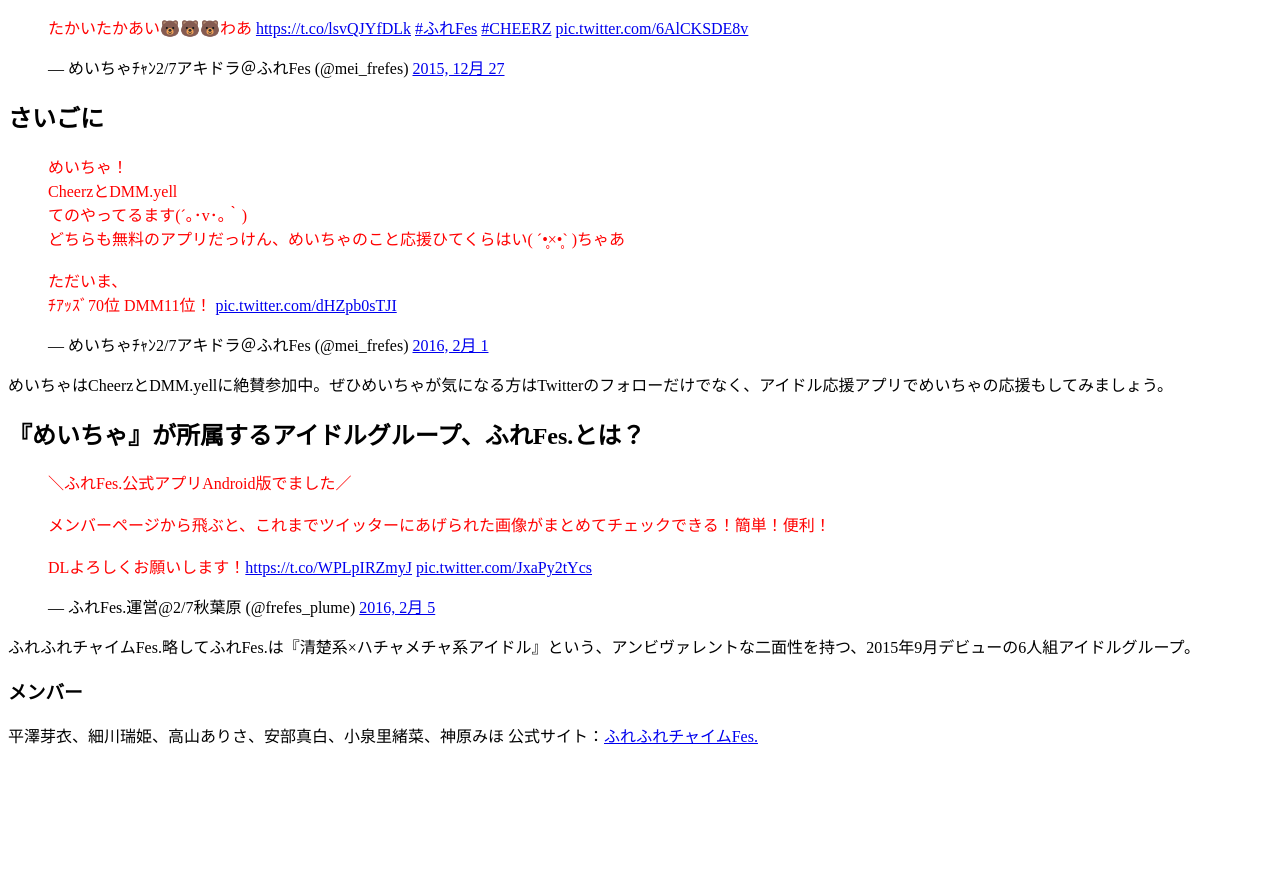
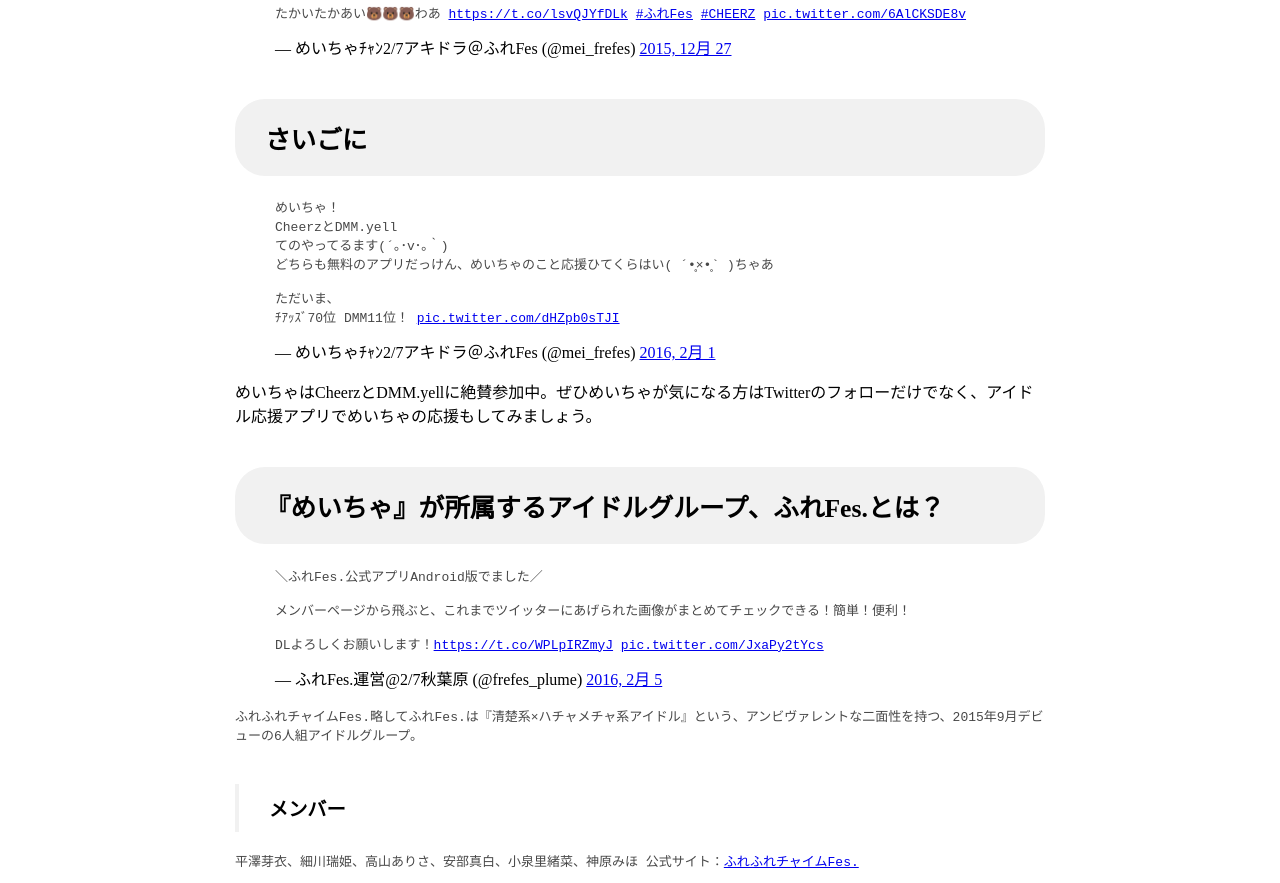
Before and after one commit to m-kawahara-spoon/samplekun, a plain HTML site: page index.html in a window 1280 px wide. Shown: the part 886-1769 px from the top of the page. Before the commit the page ends 1641 px from the top, so only its background shows below. Drawn offline with Linux system fonts and the light colour scheme.

Commit message:
新たに追加

```diff
--- a/css/index.css
+++ b/css/index.css
@@ -1,3 +1,24 @@
+body{
+	width: 810px;
+	margin: auto;
+}
+
+h2{
+	font-size: 160%;
+	color: black;
+	background: #f1f1f1;
+	padding: 20px 0px 20px 30px;
+	margin-top: 40px;
+	border-radius: 30px;
+}
+h3{
+	font-size: 120%;
+	color: black;
+	border-left: 4px solid #f1f1f1;
+	padding: 10px 0px 10px 30px;
+	margin-top: 40px;
+}
 p{
-	color: red;
+	color: #484848;
+	font-family: monospace;
 }
--- a/index.html
+++ b/index.html
@@ -6,14 +6,10 @@
 	<link rel="stylesheet" href="css/index.css">
 </head>
 <body>
-元でんぱヲタのアイドル。ふれFes『めいちゃ』の自撮り写真が超可愛い件。
-
-
-
-ふれふれチャイムFes.（ふれFes.）という地下アイドルのメンバーに元でんぱヲタクの女の子がいます。その子が平澤 芽衣（ひらさわ めい）こと『めいちゃ』です。
+<p>ふれふれチャイムFes.（ふれFes.）という地下アイドルのメンバーに元でんぱヲタクの女の子がいます。その子が平澤 芽衣（ひらさわ めい）こと『めいちゃ』です。</p>
 
 <blockquote class="twitter-tweet" data-lang="ja"><p lang="ja" dir="ltr">ふぁんのかたからいただあいた🐥🐥ピンちゃんのTシャツ(´｡･v･｡｀)ﾍﾍｯ<br><br>しああせ🍴🍴👏<br>ｷｬﾜｲｲ🐥<br><br>めいちゃお洋服はすぐ汚すから大事に… <a href="https://t.co/cZ2Ts1hrlq">https://t.co/cZ2Ts1hrlq</a> <a href="https://twitter.com/hashtag/%E3%81%B5%E3%82%8CFes?src=hash">#ふれFes</a> <a href="https://twitter.com/hashtag/CHEERZ?src=hash">#CHEERZ</a> <a href="https://t.co/qBHywoG08i">pic.twitter.com/qBHywoG08i</a></p>&mdash; めいちゃﾁｬﾝ2/7アキドラ＠ふれFes (@mei_frefes) <a href="https://twitter.com/mei_frefes/status/682418593326174208">2015, 12月 31</a></blockquote>
-<script async src="//platform.twitter.com/widgets.js" charset="utf-8"></script>
+<script async src="https://platform.twitter.com/widgets.js" charset="utf-8"></script>
 
 
 <blockquote class="twitter-tweet" data-lang="ja"><p lang="ja" dir="ltr">しゅきしゅき(*´³`*)♡ <a href="https://t.co/n47Vf2mAzp">https://t.co/n47Vf2mAzp</a> <a href="https://twitter.com/hashtag/CHEERZ?src=hash">#CHEERZ</a> <a href="https://t.co/0v5hs61kOW">pic.twitter.com/0v5hs61kOW</a></p>&mdash; めいちゃﾁｬﾝ2/7アキドラ＠ふれFes (@mei_frefes) <a href="https://twitter.com/mei_frefes/status/692658865758871552">2016, 1月 28</a></blockquote>
@@ -45,12 +41,12 @@
 
 <h2>『めいちゃ』が所属するアイドルグループ、ふれFes.とは？</h2>
 <blockquote class="twitter-tweet" data-lang="ja"><p lang="ja" dir="ltr">＼ふれFes.公式アプリAndroid版でました／<br><br>メンバーページから飛ぶと、これまでツイッターにあげられた画像がまとめてチェックできる！簡単！便利！<br><br>DLよろしくお願いします！<a href="https://t.co/WPLpIRZmyJ">https://t.co/WPLpIRZmyJ</a> <a href="https://t.co/JxaPy2tYcs">pic.twitter.com/JxaPy2tYcs</a></p>&mdash; ふれFes.運営@2/7秋葉原 (@frefes_plume) <a href="https://twitter.com/frefes_plume/status/695604293387169793">2016, 2月 5</a></blockquote>
-ふれふれチャイムFes.略してふれFes.は『清楚系×ハチャメチャ系アイドル』という、アンビヴァレントな二面性を持つ、2015年9月デビューの6人組アイドルグループ。
+<p>ふれふれチャイムFes.略してふれFes.は『清楚系×ハチャメチャ系アイドル』という、アンビヴァレントな二面性を持つ、2015年9月デビューの6人組アイドルグループ。</p>
 
 <h3>メンバー</h3>
-平澤芽衣、細川瑞姫、高山ありさ、安部真白、小泉里緒菜、神原みほ
+<p>平澤芽衣、細川瑞姫、高山ありさ、安部真白、小泉里緒菜、神原みほ
 
-公式サイト：<a href="http://frefes.party/">ふれふれチャイムFes.</a>
+公式サイト：<a href="http://frefes.party/">ふれふれチャイムFes.</a></p>
 
 
 
```
